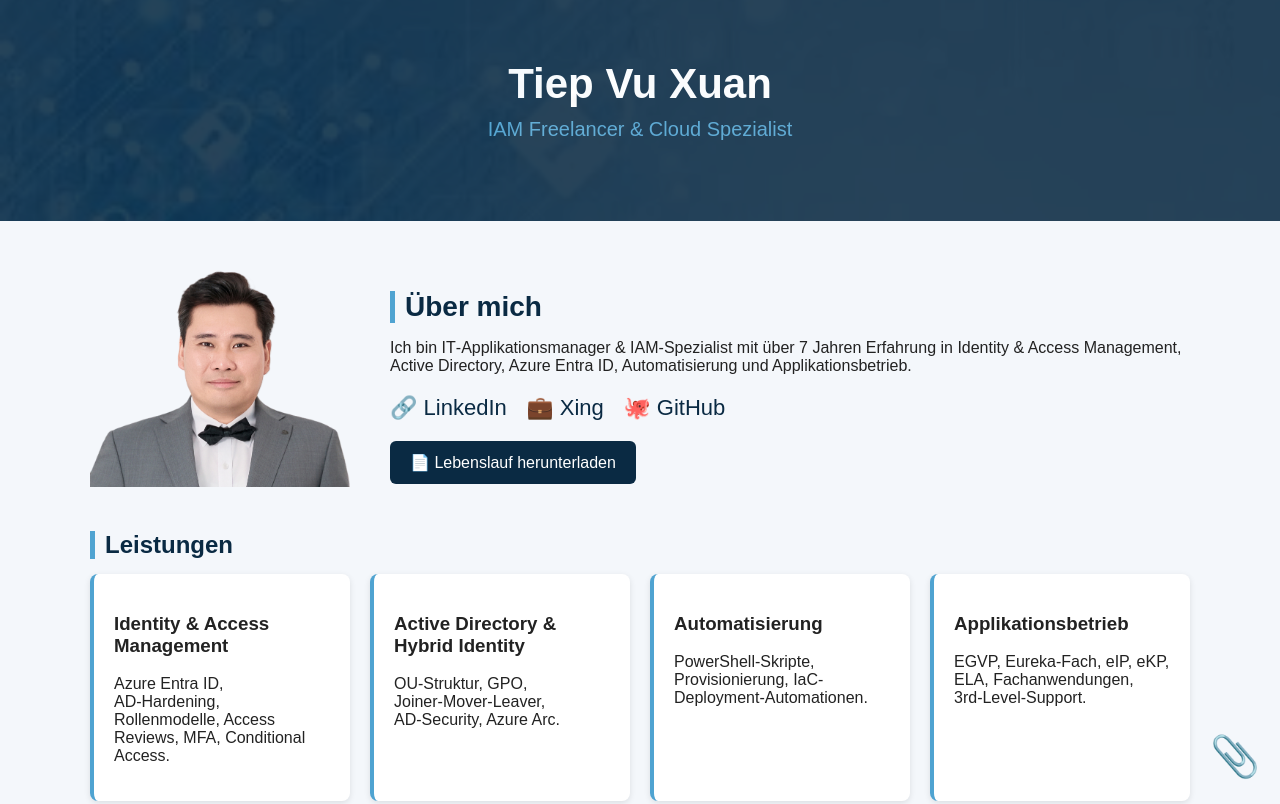
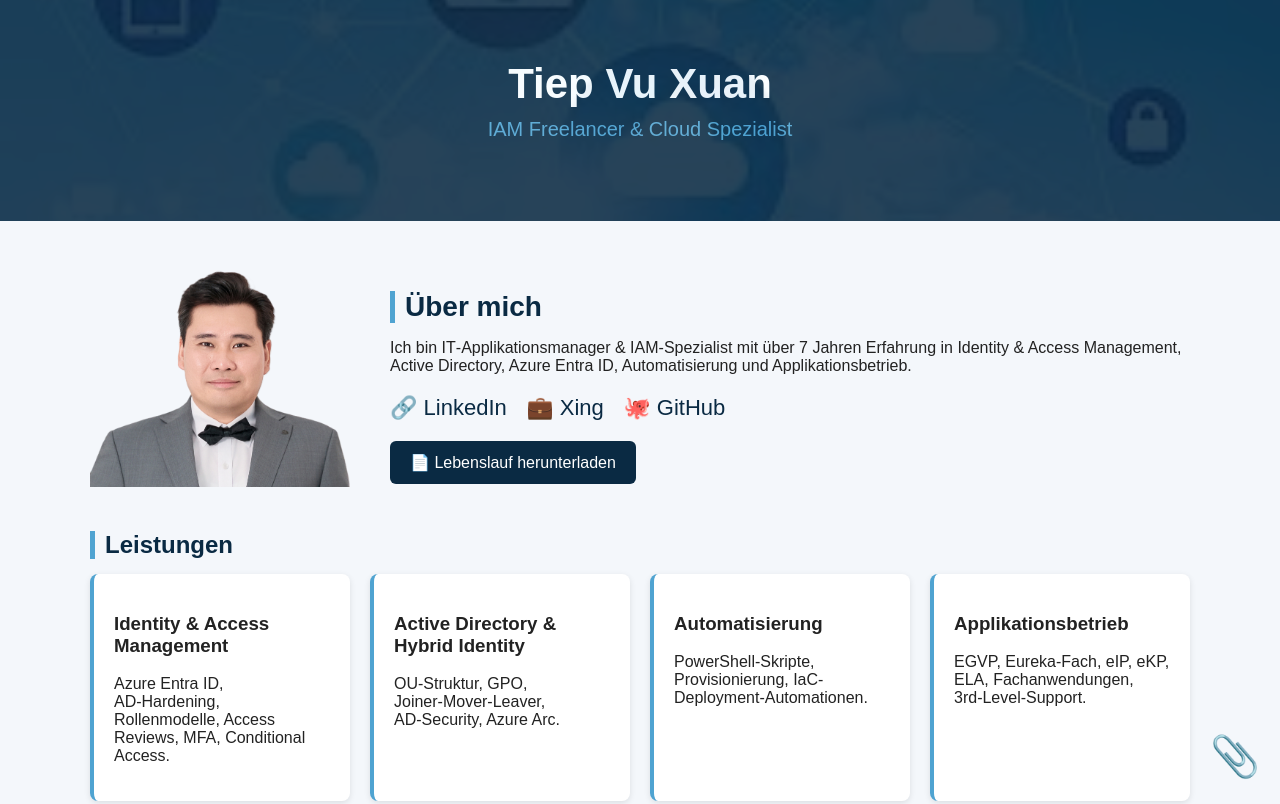
Before and after one commit to vuxuantiep/tiep-iam-freelancer, a plain HTML site: page index.html in a window 1280 px wide. Shown: the top 804 px of the page. Drawn offline with Linux system fonts and the light colour scheme.

Commit message:
Update index.html

```diff
--- a/index.html
+++ b/index.html
@@ -52,7 +52,7 @@
         position: absolute;
         inset: 0;
         pointer-events: none;
-        background: url('/images/overlay-hell.jpg') no-repeat center/cover;
+        background: url('/images/IAM-Architektur.jpg') no-repeat center/cover;
         opacity: 0.12; /* subtil, dunkel, flach */
     }
     .dark-toggle {
```
